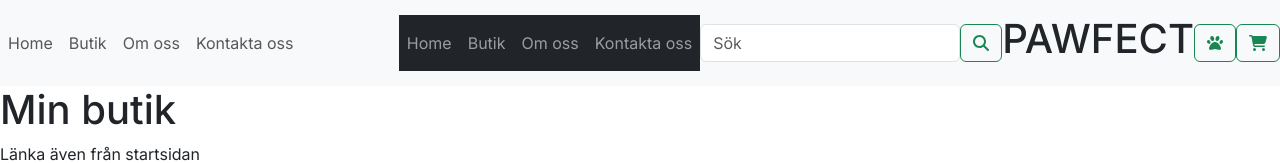
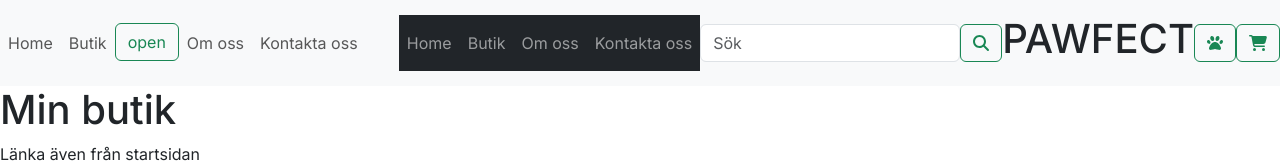
Before and after one commit to TOtterhall/pawfect, a Next.js app in the folder client/my-app/: page /butik in a window 1280 px wide. Shown: the top 163 px of the page. Built offline with nearby package versions, Linux system fonts and the light colour scheme; no server answers.

Commit message:
:hammer: add button to navbar onclick open modal....

```diff
--- a/client/my-app/src/app/components/Header/Navbar/Navbar.jsx
+++ b/client/my-app/src/app/components/Header/Navbar/Navbar.jsx
@@ -1,12 +1,21 @@
 "use client";
-import React from "react";
+import React, { useState } from "react";
 import Link from "next/link";
 import SearchForm from "../SearchForm/SearchForm";
 import Logo from "../Logo/Logo";
 import Login from "../Login/Login";
 import Cart from "../../Cart/Cart";
 import Menu from "../Menu/Menu";
+import Categories from "../../Categories/Categories";
 export default function Navbar() {
+  const [isDrawerOpen, setDrawerOpen] = useState(false);
+  const openDrawer = () => {
+    setDrawerOpen(true);
+  };
+
+  const closeDrawer = () => {
+    setDrawerOpen(false);
+  };
   return (
     <div>
       <nav className="navbar navbar-expand-lg navbar-light bg-light">
@@ -36,6 +45,31 @@ export default function Navbar() {
                 Butik
               </Link>
             </li>
+            <li>
+              <button
+                className="btn btn-outline-success my-2 my-sm-0 "
+                onClick={openDrawer}
+              >
+                open
+              </button>
+              {isDrawerOpen && (
+                <div>
+                  <div>
+                    <p>BUTIK</p>
+                    <ul>
+                      <li>Kategorierna ska renderas ut i en lista här...</li>
+                    </ul>
+                  </div>
+                  <button
+                    className="btn btn-outline-success my-2 my-sm-0 "
+                    onClick={closeDrawer}
+                  >
+                    X
+                  </button>
+                </div>
+              )}
+            </li>
+
             <li className="nav-item">
               <Link className="nav-link" href="/omoss">
                 Om oss
```
